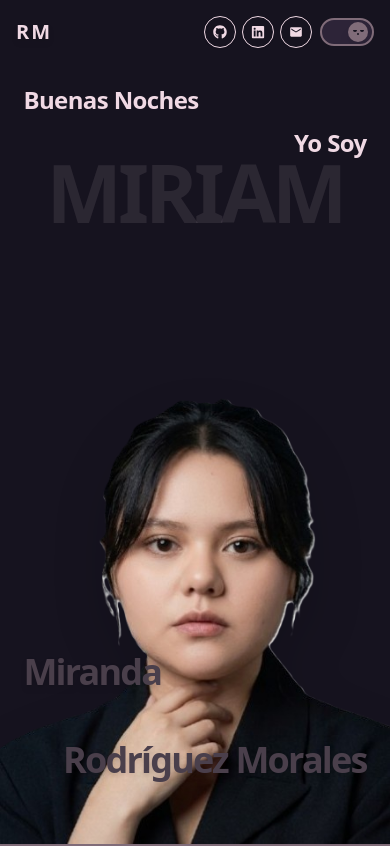
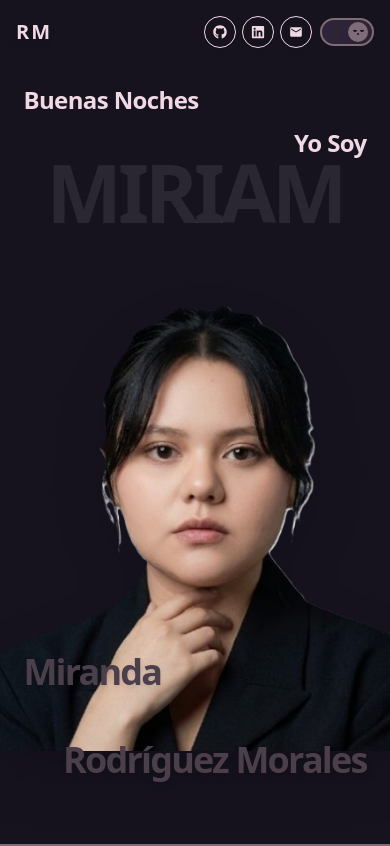
Before and after one commit to mmrm-miranda/Portafolio, a React (Vite) app: page / in a window 390 px wide. Shown: the top 846 px of the page. Built offline with nearby package versions, Linux system fonts and the light colour scheme.

Commit message:
Actialización de la version movil

```diff
--- a/src/sections/HeroSection.jsx
+++ b/src/sections/HeroSection.jsx
@@ -77,12 +77,12 @@ export default function HeroSection() {
         </div>
 
         {/* FOTO - Ajuste de altura para no tapar los textos inferiores */}
-        <div className="absolute bottom-0 left-0 w-full h-[85%] md:h-[80%] flex justify-center items-end pointer-events-none z-0 md:z-20">
+        <div className="absolute bottom-0 left-0 w-full h-[75%] md:h-[80%] flex justify-center items-end pointer-events-none z-0 md:z-20">
           <motion.img
             variants={imageVariants}
             src={fotoHero}
             alt="Miriam Rodríguez"
-            className="h-full w-auto object-contain object-bottom pointer-events-auto drop-shadow-2xl"
+            className="h-full w-auto object-contain object-center pointer-events-auto drop-shadow-2xl"
           />
         </div>
 
```
